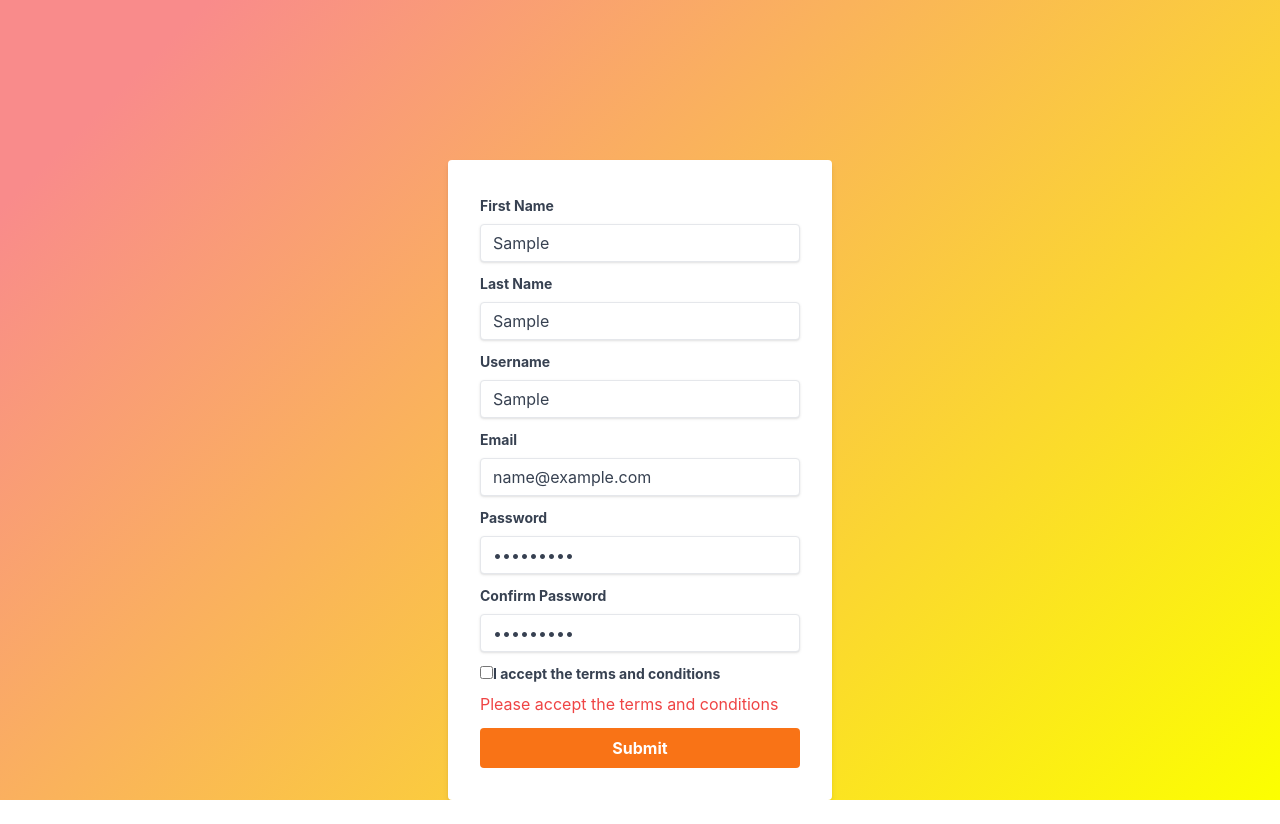
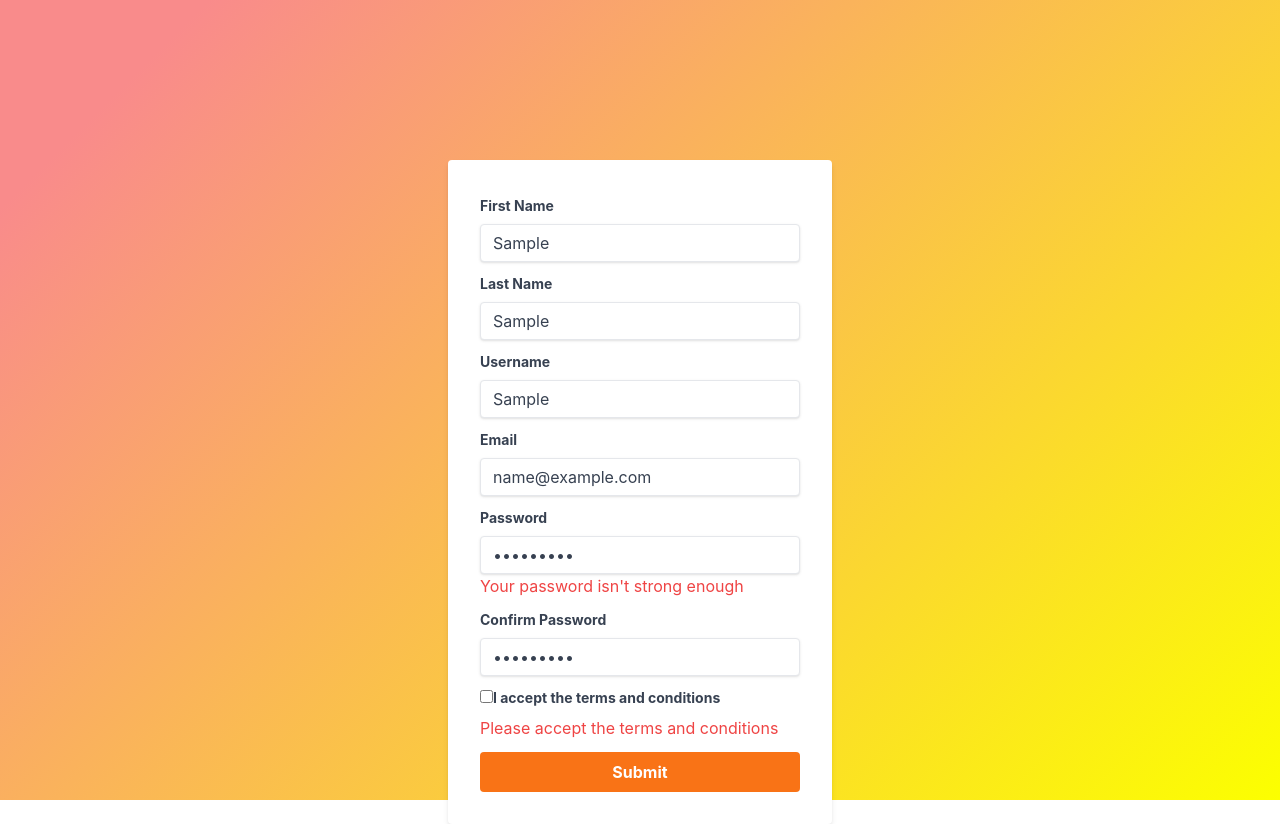
Before and after one commit to nsusak/registrationForm, a React (Create React App) app: page / in a window 1280 px wide. Both pictures are taken after typing "Sample", "Sample", "Sample", "name@example.com", "Sample123", "Sample123" into the empty fields and a click on the button "Submit". Before the commit the page ends 800 px from the top, so only its background shows below. Built offline with nearby package versions, Linux system fonts and the light colour scheme.

Commit message:
validate strength

```diff
--- a/src/components/FormValidation.js
+++ b/src/components/FormValidation.js
@@ -135,7 +135,8 @@ const FormValidation = () => {
             {...register("password", {
               required: true,
               maxLength: 20,
-              minLength: 8,
+              minLength: 6,
+              pattern: /^(?=.*\\d)(?=.*[!@#$%^&*])(?=.*[a-z])(?=.*[A-Z]).{8,}$/,
             })}
           />
 
@@ -146,6 +147,10 @@ const FormValidation = () => {
             <p className="text-red-500">
               Your password must be greater than 8 characters
             </p>
+          )}
+
+          {errors?.password?.type === "pattern" && (
+            <p className="text-red-500">Your password isn't strong enough</p>
           )}
 
           <label className="block text-gray-700 text-sm font-bold mt-3 mb-2">
```
